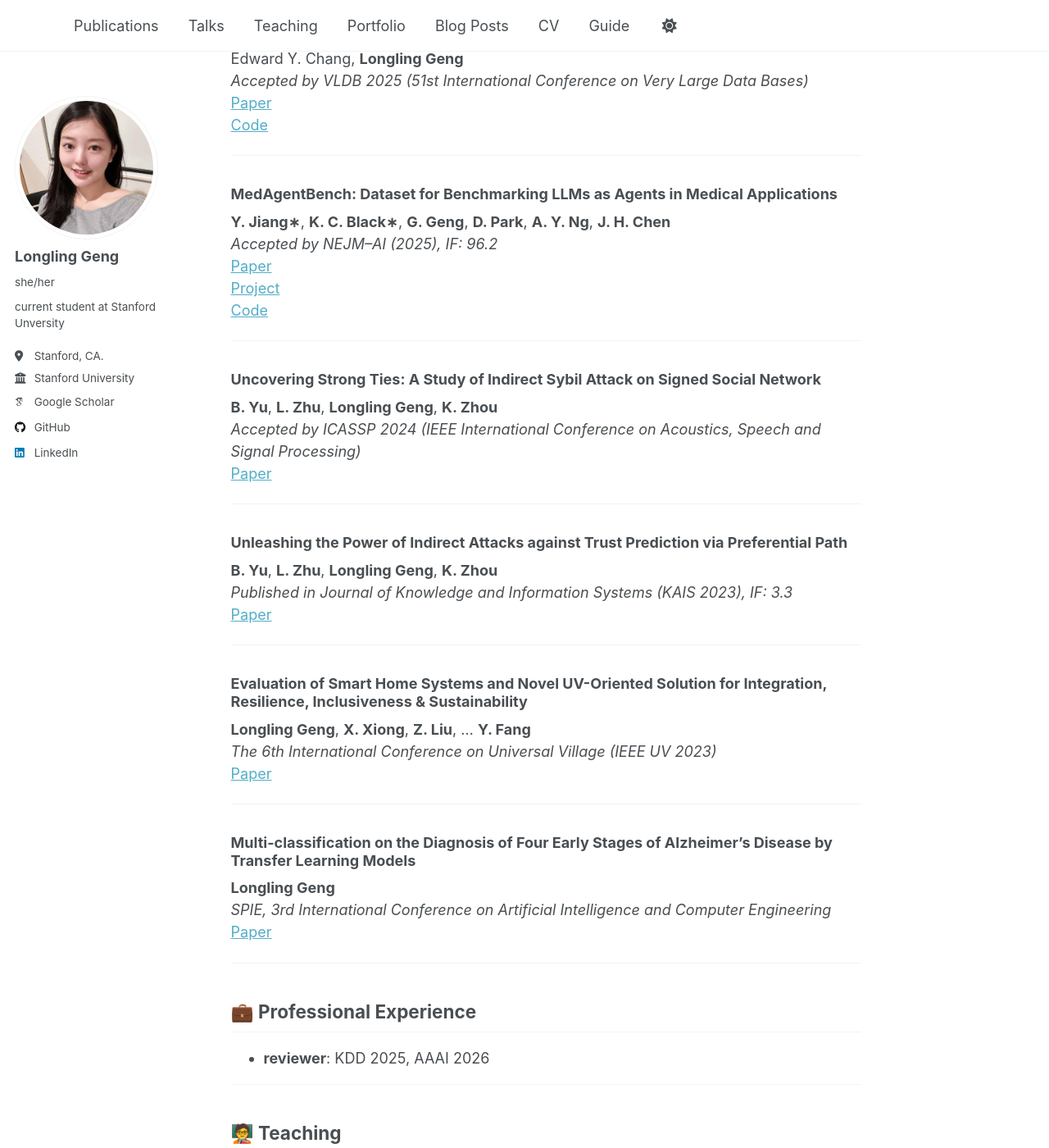
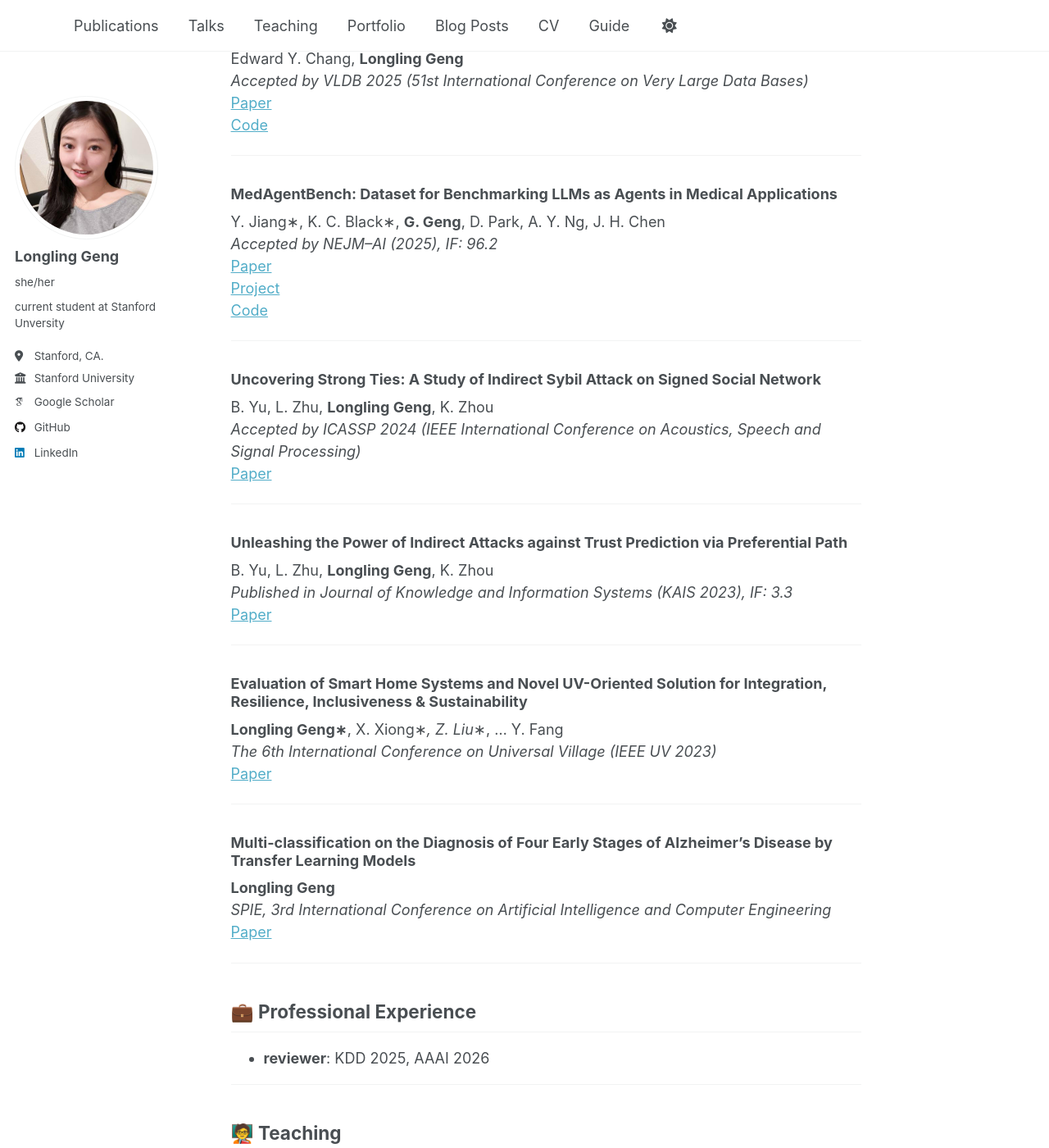
Before and after one commit to genglongling/genglongling.github.io, a Jekyll site: the page built from _pages/about.md, in a window 1280 px wide and 1400 px high, scrolled down 1599 px. Shown: the whole window at 82% size. Built offline with Jekyll 4.4.1, drawn with Linux system fonts in a browser that asks for light colours; some web fonts are replaced; a script that is not in the unit is left out.

```diff
--- a/_pages/about.md
+++ b/_pages/about.md
@@ -60,7 +60,7 @@ Edward Y. Chang, **Longling Geng**
 ---
 
 ### MedAgentBench: Dataset for Benchmarking LLMs as Agents in Medical Applications
-**Y. Jiang∗**, **K. C. Black∗**, **G. Geng**, **D. Park**, **A. Y. Ng**, **J. H. Chen**
+Y. Jiang∗, K. C. Black∗, **G. Geng**, D. Park, A. Y. Ng, J. H. Chen
 *Accepted by NEJM–AI (2025), IF: 96.2*
 [Paper](https://doi.org/10.48550/arXiv.2501.14654)
 [Project](https://stanfordmlgroup.github.io/projects/medagentbench/)
@@ -69,21 +69,21 @@ Edward Y. Chang, **Longling Geng**
 ---
 
 ### Uncovering Strong Ties: A Study of Indirect Sybil Attack on Signed Social Network
-**B. Yu**, **L. Zhu**, **Longling Geng**, **K. Zhou**
+B. Yu, L. Zhu, **Longling Geng**, K. Zhou
 *Accepted by ICASSP 2024 (IEEE International Conference on Acoustics, Speech and Signal Processing)*
 [Paper](https://ieeexplore.ieee.org/document/10447587)
 
 ---
 
 ### Unleashing the Power of Indirect Attacks against Trust Prediction via Preferential Path
-**B. Yu**, **L. Zhu**, **Longling Geng**, **K. Zhou**
+B. Yu, L. Zhu, **Longling Geng**, K. Zhou
 *Published in Journal of Knowledge and Information Systems (KAIS 2023), IF: 3.3*
 [Paper](https://link.springer.com/article/10.1007/s10115-024-02327-9)
 
 ---
 
 ### Evaluation of Smart Home Systems and Novel UV-Oriented Solution for Integration, Resilience, Inclusiveness & Sustainability
-**Longling Geng**, **X. Xiong**, **Z. Liu**, … **Y. Fang**
+**Longling Geng∗**, X. Xiong∗*, Z. Liu∗*, … Y. Fang
 *The 6th International Conference on Universal Village (IEEE UV 2023)*
 [Paper](https://ieeexplore.ieee.org/document/10185519)
 
```
